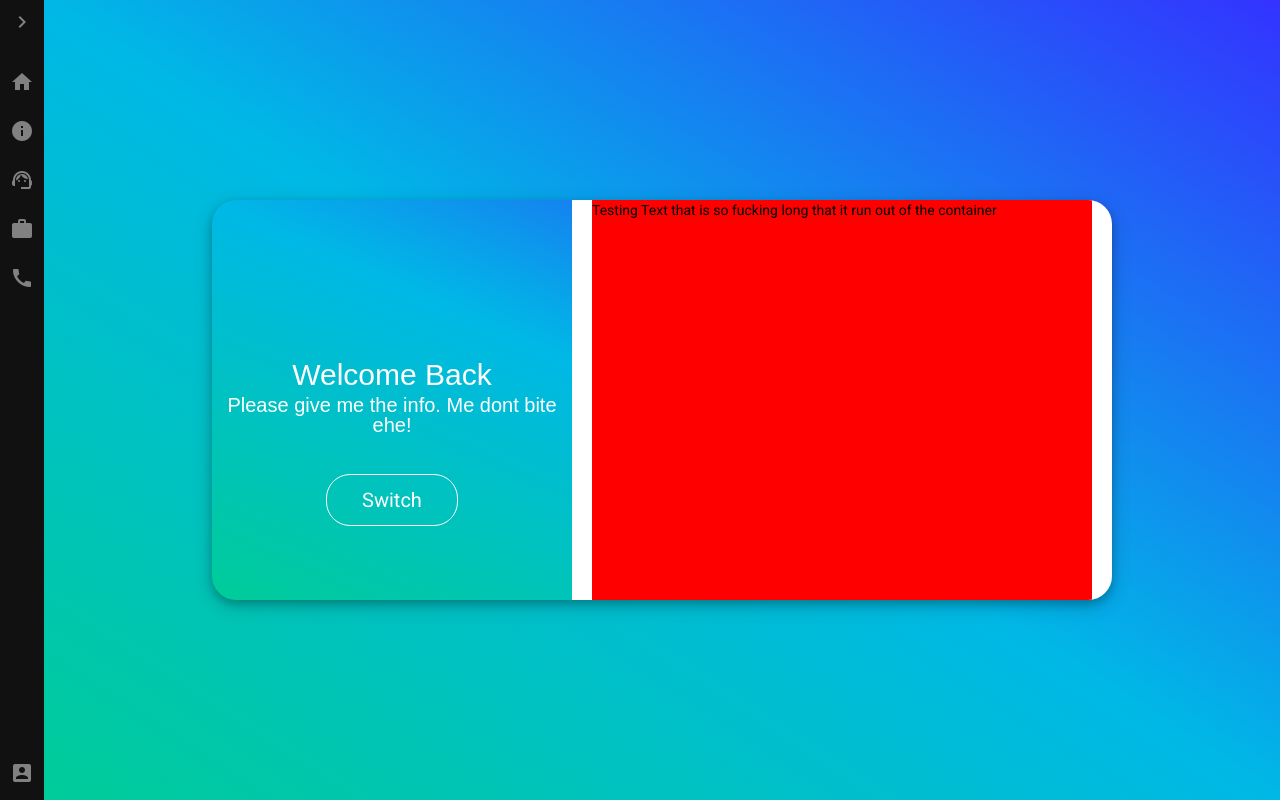
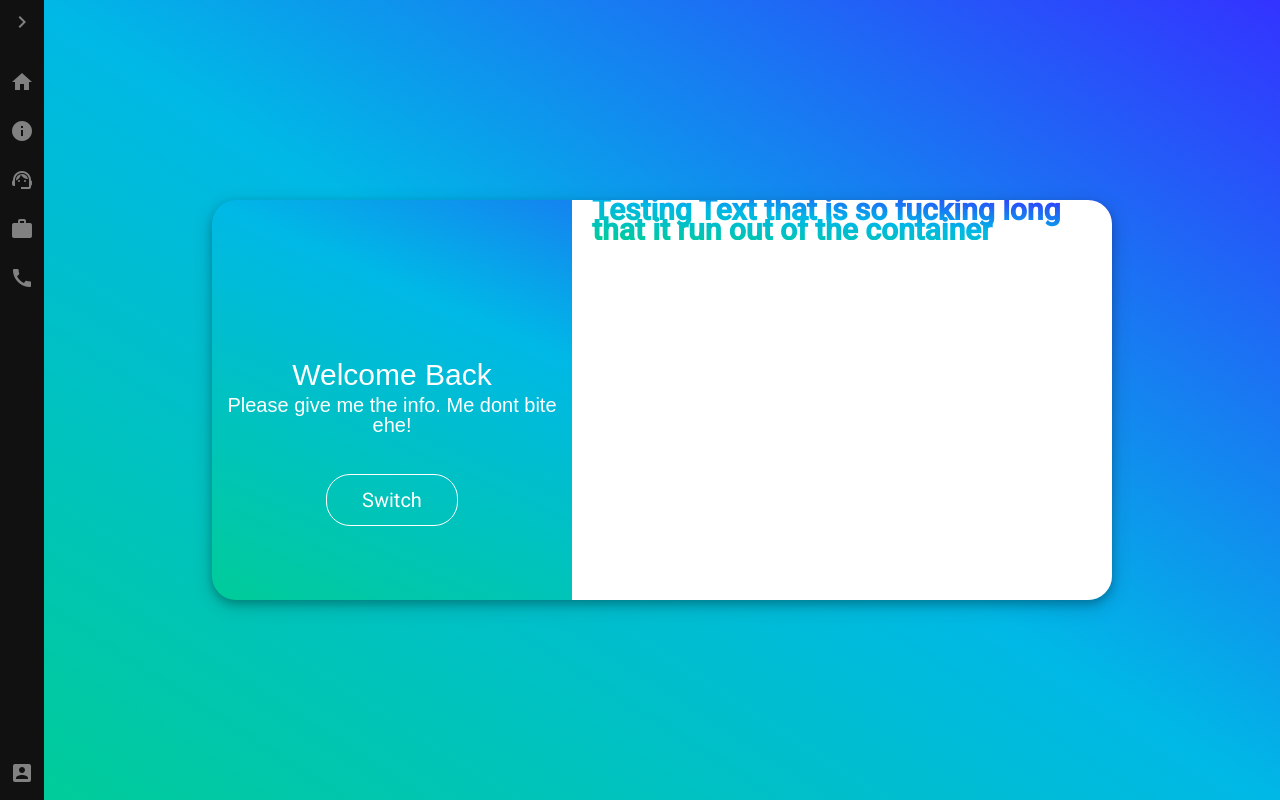
Before and after one commit to quocanhdk51/github-11ikuz, an Angular app: page /signin in a window 1280 px wide. Built offline with nearby package versions, Linux system fonts and the light colour scheme.

Commit message:
text background gradient added

```diff
--- a/src/app/sign-in/sign-in.component.css
+++ b/src/app/sign-in/sign-in.component.css
@@ -277,11 +277,27 @@ input[type="submit"] {
 }
 
 .form {
-  background-color: red;
   left: 20px;
   right: 20px;
   align-self: center;
-  height: 100%;
+  /* height: 100%; */
   width: 500px;
   position: relative;
+  font-weight: bolder;
+  font-size: 30px;
+  background-color: red;
+
+  /* Create the gradient. */
+  background-image: linear-gradient(to bottom left, #3333ff, #00b8e6, #00cc99);
+
+  /* Set the background size and repeat properties. */
+  background-size: 100%;
+  background-repeat: repeat;
+
+  /* Use the text as a mask for the background. */
+  /* This will show the gradient as a text color rather than element bg. */
+  -webkit-background-clip: text;
+  -webkit-text-fill-color: transparent;
+  -moz-background-clip: text;
+  -moz-text-fill-color: transparent;
 }
```
